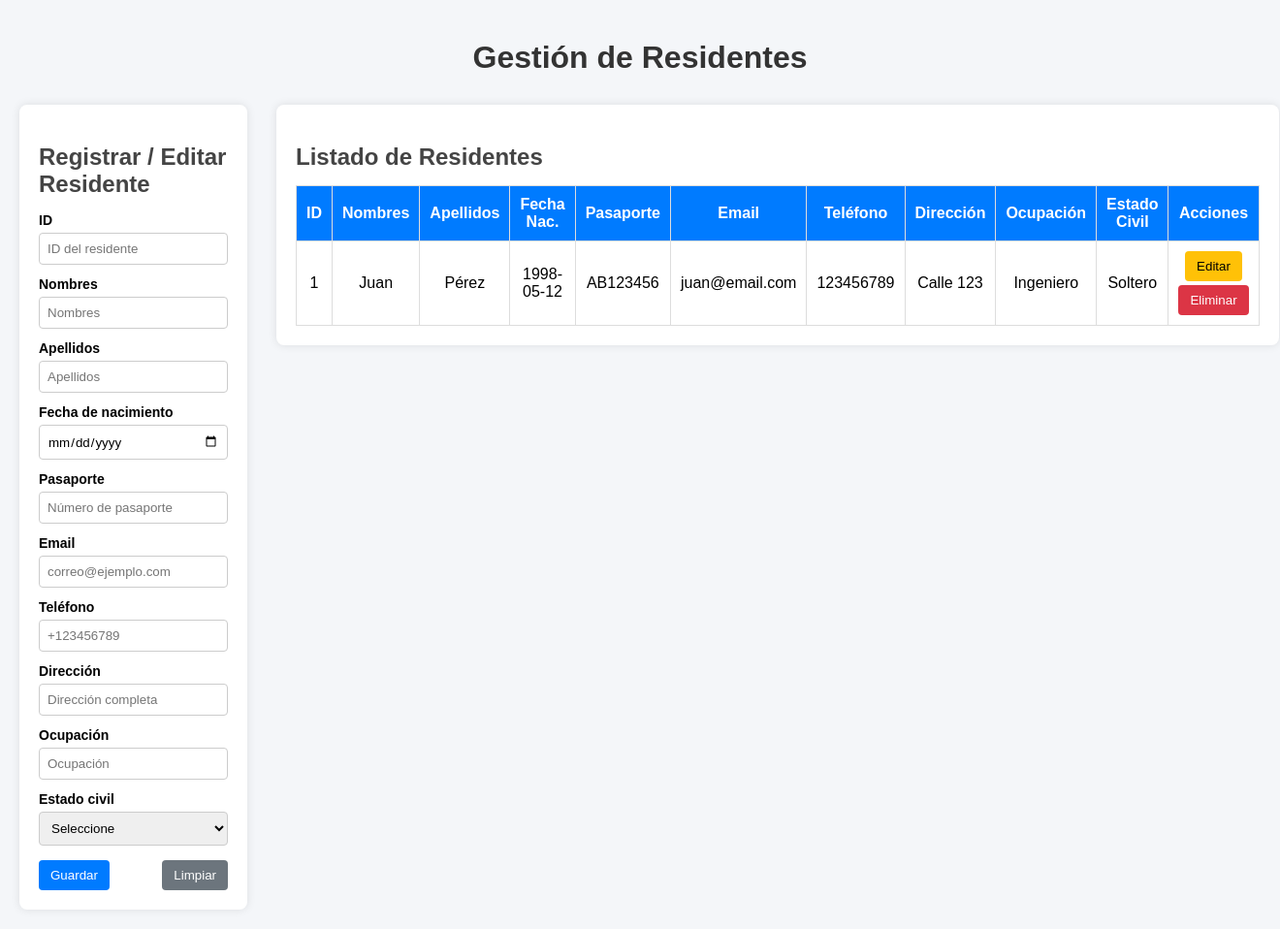
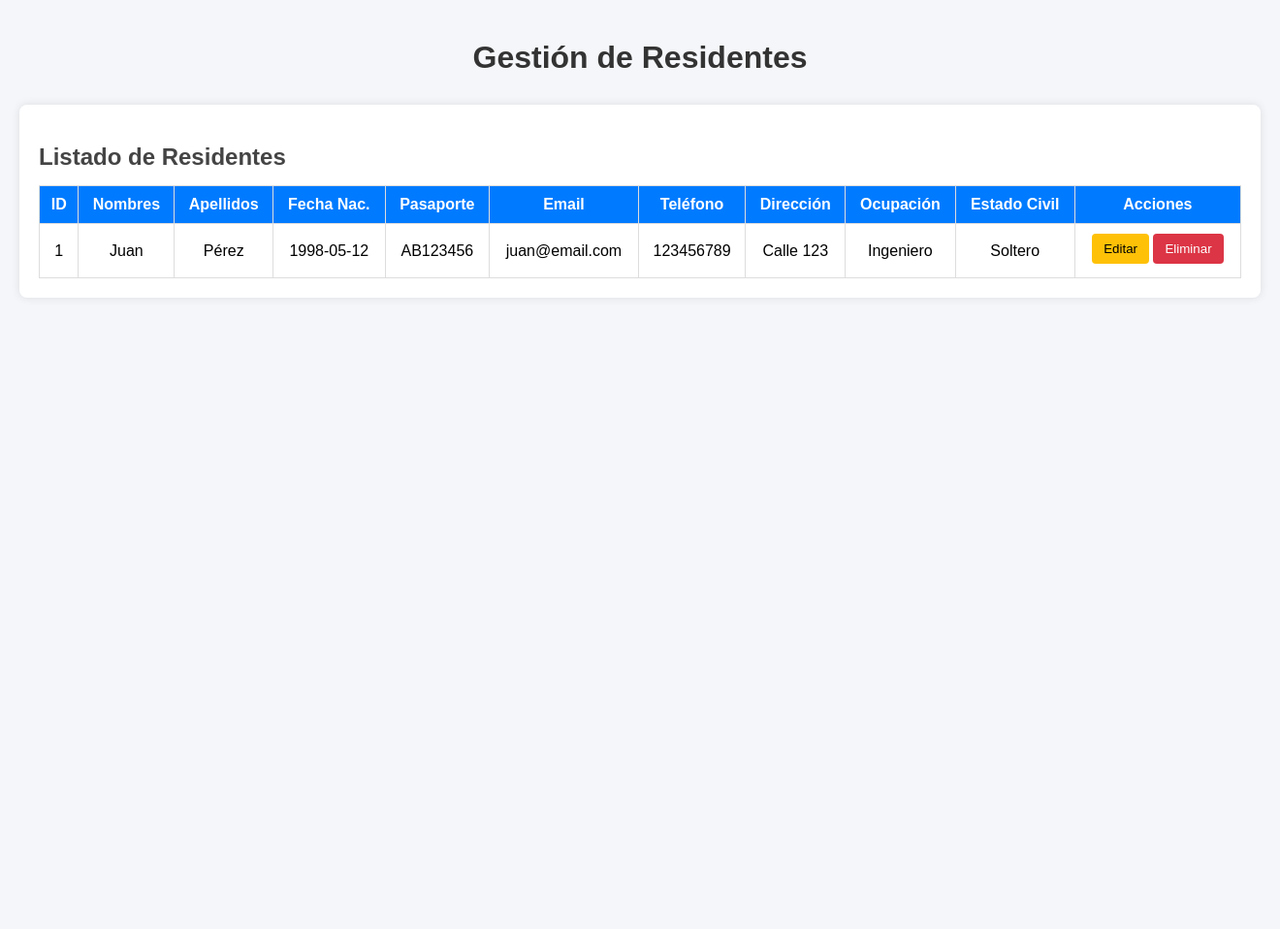
Before and after one commit to AckermanChoi/embajada, a FastAPI app: page / in a window 1320 px wide. Shown: the whole page at 97% size. After the commit the page ends 287 px from the top, so only its background shows below. Run offline with FastAPI, Linux system fonts and the light colour scheme.

Commit message:
Add new resident page and remove registration form from index

```diff
--- a/app/main.py
+++ b/app/main.py
@@ -26,6 +26,13 @@ def get_index(request: Request):
         {
             "request": request
         }
+    )
+
+@app.get("/residentes/nuevo", response_class=HTMLResponse)
+def nuevo_residente(request: Request):
+    return templates.TemplateResponse(
+        "pages/nuevo_residente.html",
+        {"request": request}
     )
 
 from app.database import (
--- a/app/templates/pages/index.html
+++ b/app/templates/pages/index.html
@@ -10,72 +10,6 @@
     <h1>Gestión de Residentes</h1>
 
     <div class="container">
-
-        <!-- FORMULARIO -->
-        <form class="resident-form">
-            <h2>Registrar / Editar Residente</h2>
-
-            <div class="form-group">
-                <label for="id">ID</label>
-                <input type="number" id="id" placeholder="ID del residente">
-            </div>
-
-            <div class="form-group">
-                <label for="nombres">Nombres</label>
-                <input type="text" id="nombres" placeholder="Nombres">
-            </div>
-
-            <div class="form-group">
-                <label for="apellidos">Apellidos</label>
-                <input type="text" id="apellidos" placeholder="Apellidos">
-            </div>
-
-            <div class="form-group">
-                <label for="fechaNacimiento">Fecha de nacimiento</label>
-                <input type="date" id="fechaNacimiento">
-            </div>
-
-            <div class="form-group">
-                <label for="pasaporte">Pasaporte</label>
-                <input type="text" id="pasaporte" placeholder="Número de pasaporte">
-            </div>
-
-            <div class="form-group">
-                <label for="email">Email</label>
-                <input type="email" id="email" placeholder="correo@ejemplo.com">
-            </div>
-
-            <div class="form-group">
-                <label for="telefono">Teléfono</label>
-                <input type="tel" id="telefono" placeholder="+123456789">
-            </div>
-
-            <div class="form-group">
-                <label for="direccion">Dirección</label>
-                <input type="text" id="direccion" placeholder="Dirección completa">
-            </div>
-
-            <div class="form-group">
-                <label for="ocupacion">Ocupación</label>
-                <input type="text" id="ocupacion" placeholder="Ocupación">
-            </div>
-
-            <div class="form-group">
-                <label for="estadoCivil">Estado civil</label>
-                <select id="estadoCivil">
-                    <option value="">Seleccione</option>
-                    <option>Soltero/a</option>
-                    <option>Casado/a</option>
-                    <option>Divorciado/a</option>
-                    <option>Viudo/a</option>
-                </select>
-            </div>
-
-            <div class="buttons">
-                <button type="submit" class="btn-primary">Guardar</button>
-                <button type="reset" class="btn-secondary">Limpiar</button>
-            </div>
-        </form>
 
         <!-- TABLA -->
         <div class="table-container">
```
